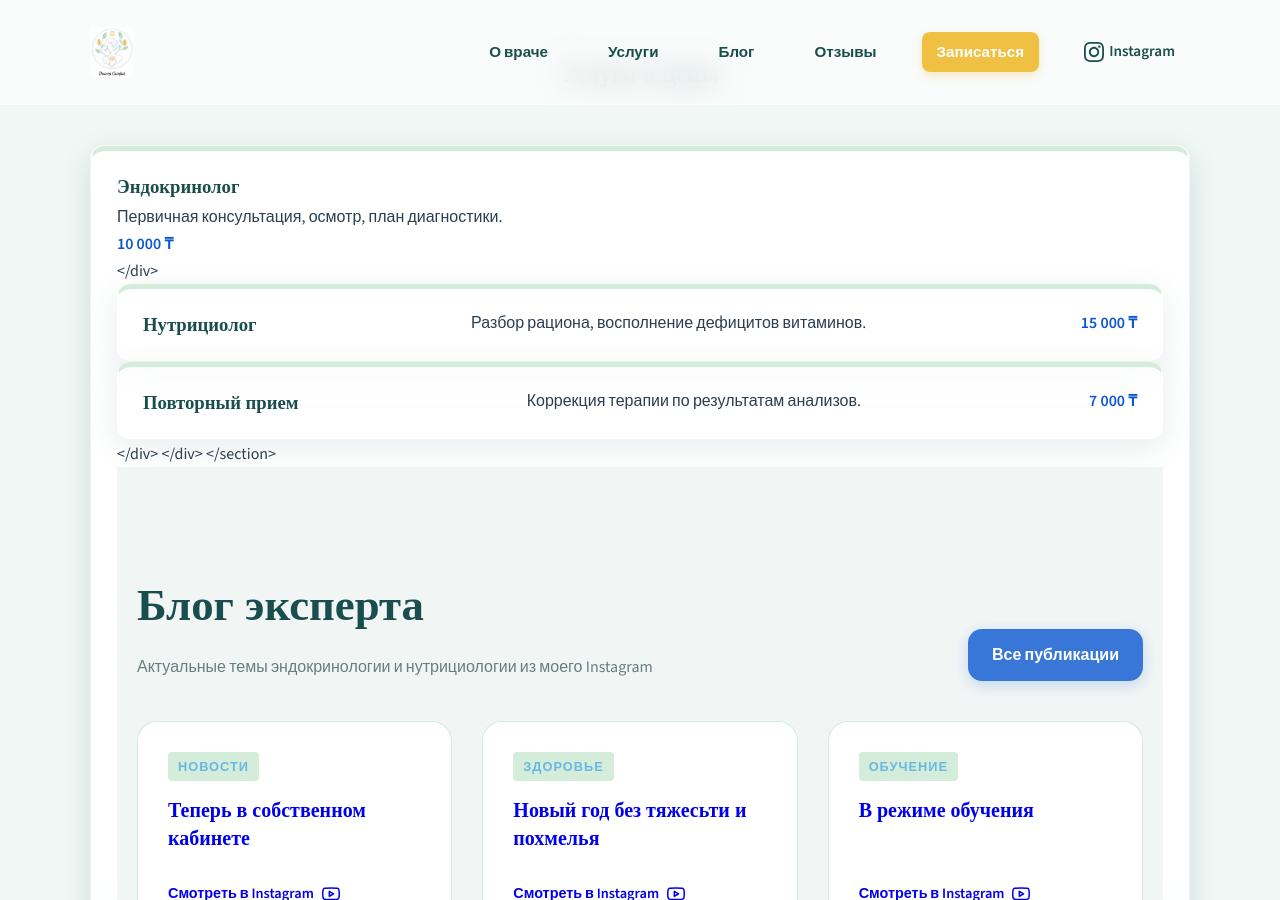
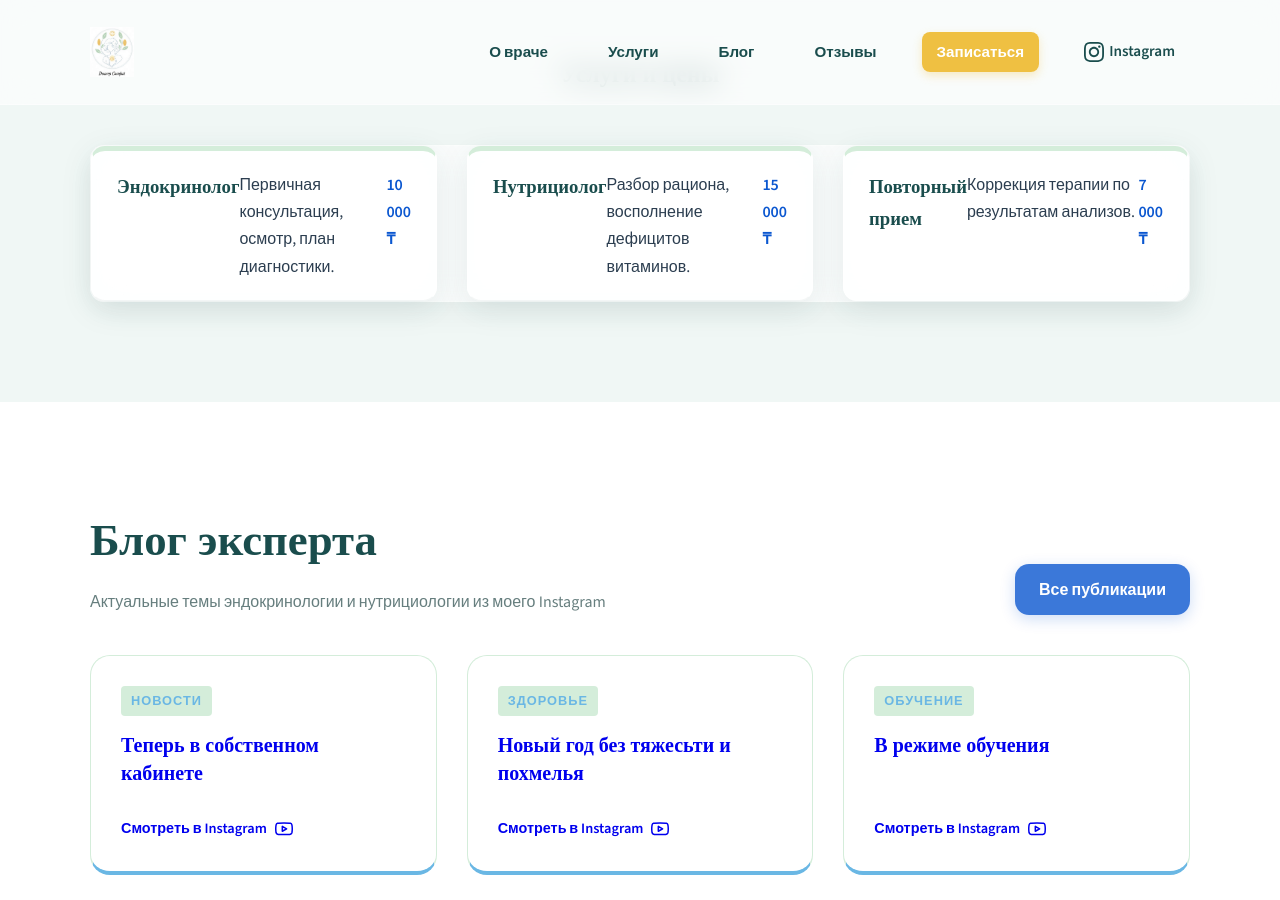
Before and after one commit to gosubv/doctorstafij, a Jekyll site: the page built from index.md, in a window 1280 px wide and 900 px high, scrolled down 3175 px. Built offline with Jekyll 4.4.1, drawn with Linux system fonts in a browser that asks for light colours; part of the change alters nothing that is shown.

```diff
--- a/index.md
+++ b/index.md
@@ -127,7 +127,7 @@ title: Доктор Стафий | Эндокринолог-нутрициоло
         <h2 style="text-align: center;">Услуги и цены</h2>
         <div class="card-grid glass-panel">
             <div class="card price-item">
-                <span><span><h3>Эндокринолог</h3></span>
+                <span><h3>Эндокринолог</h3></span>
                 <span><p>Первичная консультация, осмотр, план диагностики.</p></span>
                 <span class="price-val"><p><b>10 000 ₸</b></p></span>
             </div>
```
